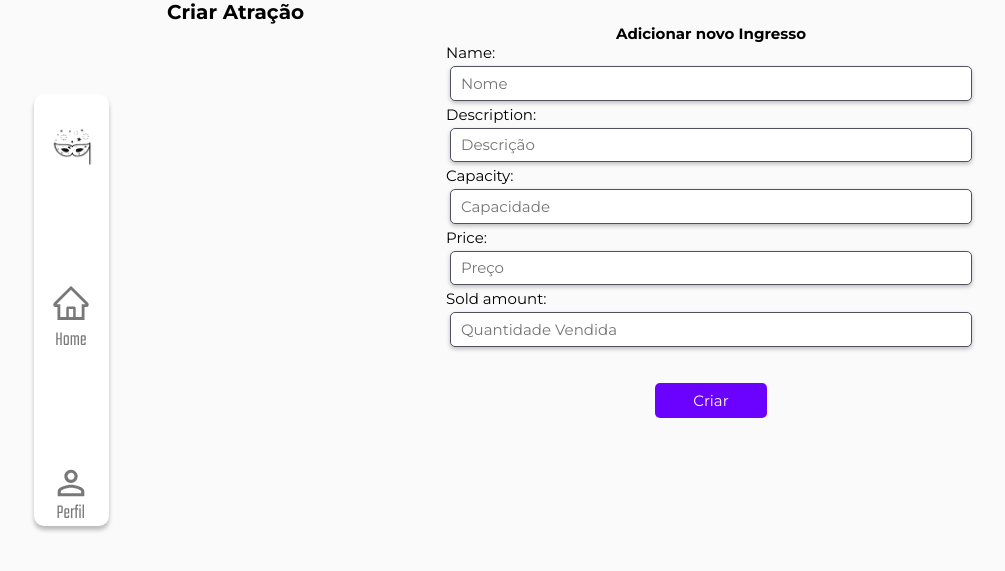
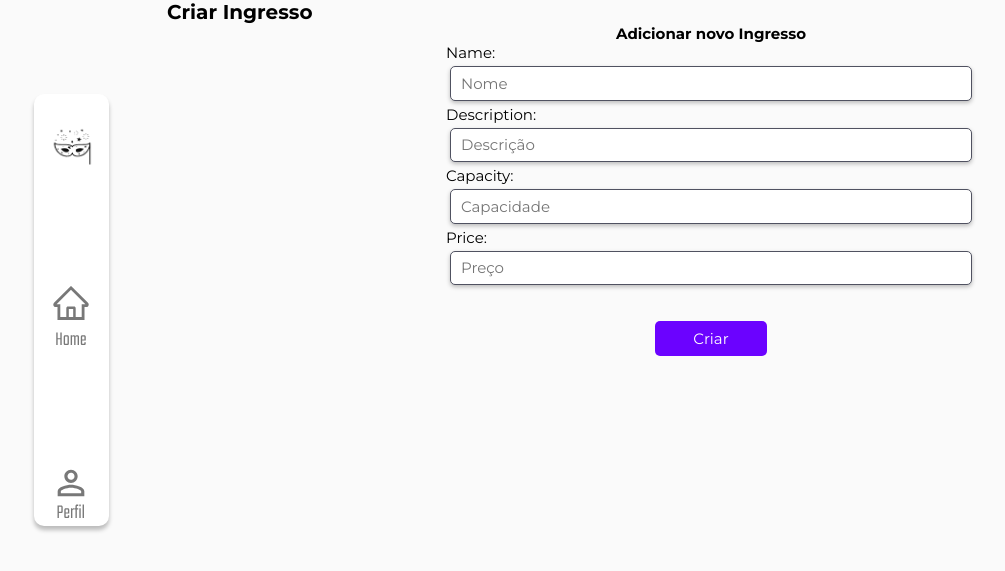
Before and after one commit to MatheusCavini/Qualafesta-TicketsSelling, a Django app: page /organizer/event/about/11/createTicket/ in a window 1280 px wide. Shown: the part 90-661 px from the top of the page, without its empty margins (25-1030 px from the left). Run offline with Django 3.2, Linux system fonts and the light colour scheme; a user stored in the database is signed in; data comes from the database, SQL or seed files in the repository; both versions use the stored data as it was after the commit.

Commit message:
first conference

```diff
--- a/qualafesta/forms.py
+++ b/qualafesta/forms.py
@@ -157,7 +157,6 @@ class TicketForm(ModelForm):
     description = forms.CharField(max_length=255, required=True)
     capacity = forms.IntegerField(required=True)
     price = forms.IntegerField(required=True)
-    sold_amount = forms.IntegerField(required=True)
 
     class Meta:
         model = ArtistParticipation
@@ -166,7 +165,6 @@ class TicketForm(ModelForm):
             'description',
             'capacity',
             'price',
-            'sold_amount',
         ]
     def __init__(self, *args, **kwargs):
         super(ModelForm, self).__init__(*args, **kwargs)
@@ -174,4 +172,3 @@ class TicketForm(ModelForm):
         self.fields['description'].widget.attrs['placeholder'] = 'Descrição'
         self.fields['capacity'].widget.attrs['placeholder'] = 'Capacidade'
         self.fields['price'].widget.attrs['placeholder'] = 'Preço'
-        self.fields['sold_amount'].widget.attrs['placeholder'] = 'Quantidade Vendida'
--- a/qualafesta/templates/organizer/create_ticket.html
+++ b/qualafesta/templates/organizer/create_ticket.html
@@ -23,7 +23,7 @@ organizer
     </div>
     <a href="/logout"><img src="{% static '/images/logoutIcon.svg' %}" style="width: 2.5rem; margin: 0 1.5rem;"></a>
 </div>
-<h1>Criar Atração</h1>
+<h1>Criar Ingresso</h1>
 
 
 {% if user.is_authenticated %}
--- a/qualafesta/views.py
+++ b/qualafesta/views.py
@@ -298,6 +298,7 @@ def create_purchased_tickets(request):
 
             # Assuming you have a model for TicketCattegory
             ticket_category = get_object_or_404(TicketCattegory, id=ticket_category_id)
+            print(ticket_category)
 
             # Create PurchasedTicket instances
             for _ in range(quantity):
@@ -307,13 +308,14 @@ def create_purchased_tickets(request):
 
                 # Combine the sections with hyphens
                 code = f"{section1}-{section2}-{section3}"
-                PurchasedTicket.objects.create(
+                purchased_ticket = PurchasedTicket.objects.create(
                     ticket_order_id=order,
                     ticket_category_id=ticket_category,
                     hash_code = code,
                 )
                 ticket_category.sold_amount += 1
                 ticket_category.save()
+                purchased_ticket.save()
                 print(ticket_category.sold_amount)
 
         return JsonResponse({'success': True, 'message': 'Purchased tickets created successfully'})
@@ -452,7 +454,7 @@ def create_ticket(request, pk):
         description= request.POST['description']
         capacity = request.POST['capacity']
         price = request.POST['price']
-        sold_amount = request.POST['sold_amount']
+        sold_amount = 0
         ticket_kwargs = {
                 'event_id': event,
                 'name':name,
@@ -539,11 +541,6 @@ def get_ticket_data(ticket_hash, event_id):
         elif ticket_order.payment_situation != 1:
             context['correct'] = False
             context['error_message'] ='O pagamento deste ingresso não foi efetuado'
-        elif event.id != event_id:
-            print(event.id)
-            print(event_id)
-            context['correct'] = False
-            context['error_message'] ='Esse ingresso pertence a outro evento.'
     except:
         context ={
             'ticket_hash': ticket_hash,
```
Also changed, not shown: db.sqlite3, media/images/artist_images/209dbc74b5f64a4a9398634e0e45996e_peng.jpeg (added), media/images/event_images/0edaa53edf494f8fb243da18a377d9c6_peng.jpeg (added), media/images/event_images/ff158477481b47aca9785c613044fca2_peng.jpeg (added).
